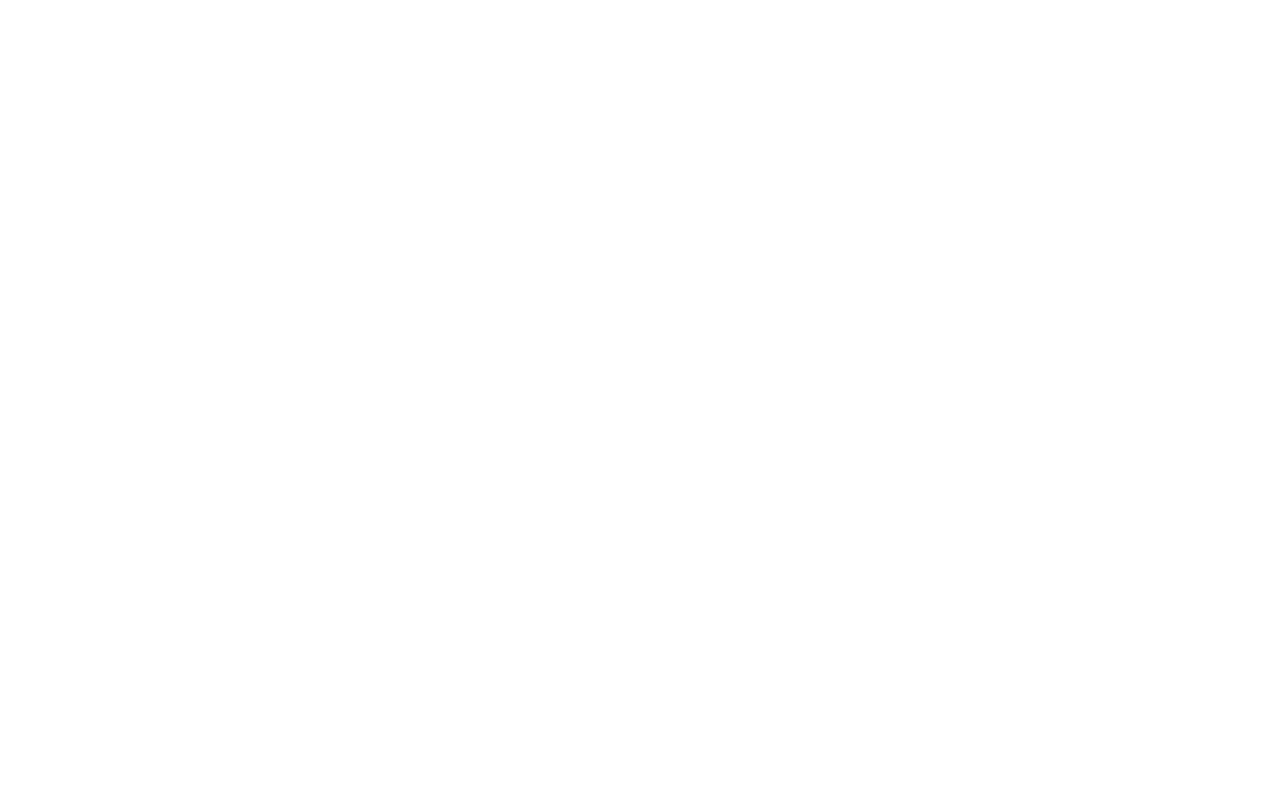
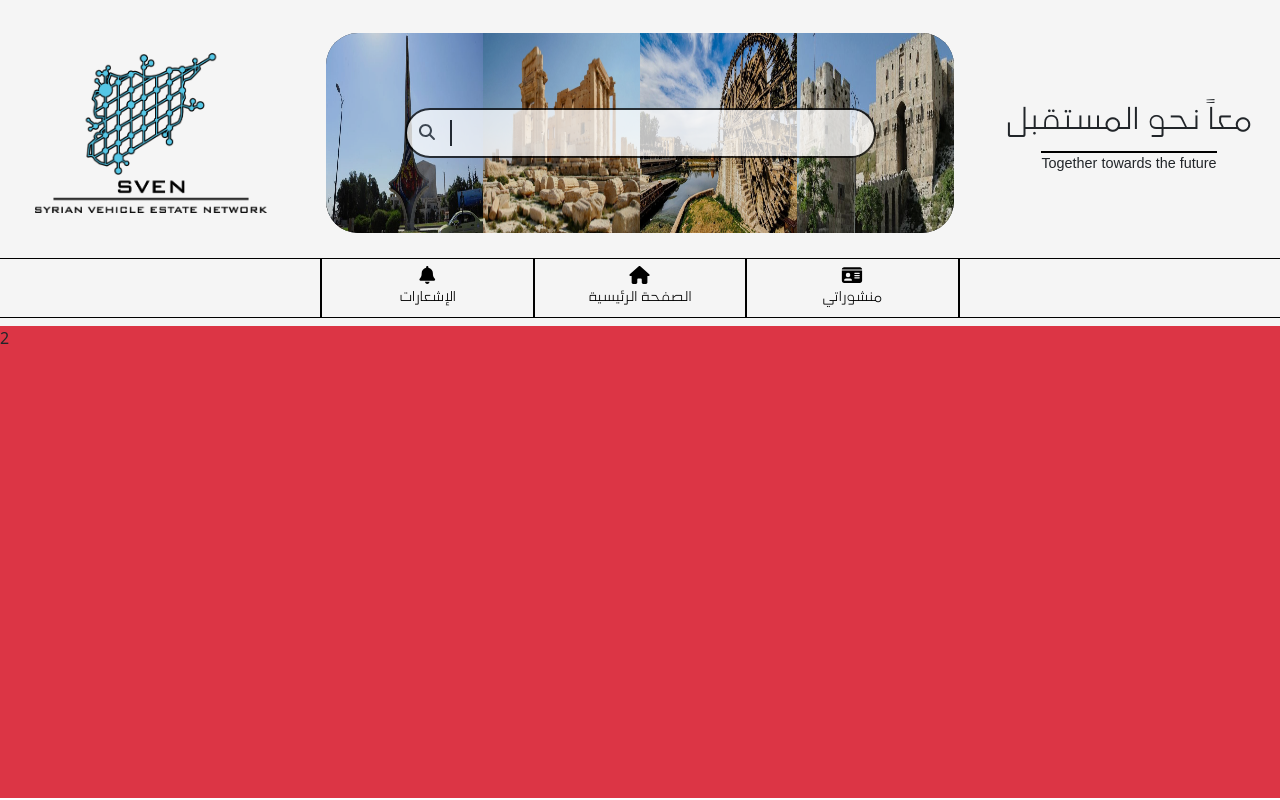
Before and after one commit to kotyba-km/SVEN, a React (Vite) app: page /post in a window 1280 px wide. Before the commit this address had no page. Built offline with nearby package versions, Linux system fonts and the light colour scheme; a web font is replaced by a local one.

Commit message:
added Post page and PostHero component

```diff
--- a/src/App.jsx
+++ b/src/App.jsx
@@ -3,6 +3,7 @@
 import Home from "./pages/Home";
 import Profile from "./pages/Profile";
 import Notifications from "./pages/Notifications";
+import Post from "./pages/Post";
 
 function App() {
   const [count, setCount] = useState(0);
@@ -15,6 +16,7 @@
           <Route path="/home" element={<Home />} />
           <Route path="/profile" element={<Profile />} />
           <Route path="/notifications" element={<Notifications />} />
+          <Route path="/post" element={<Post />} />
         </Routes>
       </BrowserRouter>
     </div>
--- a/src/components/Hero.jsx
+++ b/src/components/Hero.jsx
@@ -2,13 +2,19 @@
 import styles from "./hero.module.css";
 import Row from "react-bootstrap/Row";
 import Col from "react-bootstrap/Col";
+import { useNavigate } from "react-router-dom";
 export default function Hero() {
+  const navigate = useNavigate();
+  const routeMe = () => {
+    navigate("/post");
+  };
   return (
     <div
       className={`w-100 d-flex flex-column justify-content-start align-items-center pt-5 ${styles.hero}`}
     >
       <Row className={` ${styles.postWrap}`}>
         <Col
+          onClick={routeMe}
           lg={2}
           className={`bg-white rounded-3 d-flex flex-column m-2 ${styles.post}`}
         >
--- /dev/null
+++ b/src/components/PostHero.jsx
@@ -0,0 +1,9 @@
+import "bootstrap/dist/css/bootstrap.min.css";
+import styles from "./postHero.module.css";
+export default function PostHero() {
+  return (
+    <div>
+      <div className={`w-100 ${styles.postContainer} bg-danger`}>2</div>
+    </div>
+  );
+}
--- /dev/null
+++ b/src/components/postHero.module.css
@@ -0,0 +1,10 @@
+.body, html {
+  width: 100dvw;
+  min-height: 100dvh;
+  margin: 0;
+  padding: 0;
+  overflow-x: hidden;
+}
+.postContainer {
+  min-height: calc(100dvh - 328px);
+}
--- /dev/null
+++ b/src/pages/Post.jsx
@@ -0,0 +1,11 @@
+import Navbar from "../components/Navbar";
+import PostHero from "../components/PostHero";
+
+export default function Post() {
+  return (
+    <div>
+      <Navbar />
+      <PostHero />
+    </div>
+  );
+}
```
